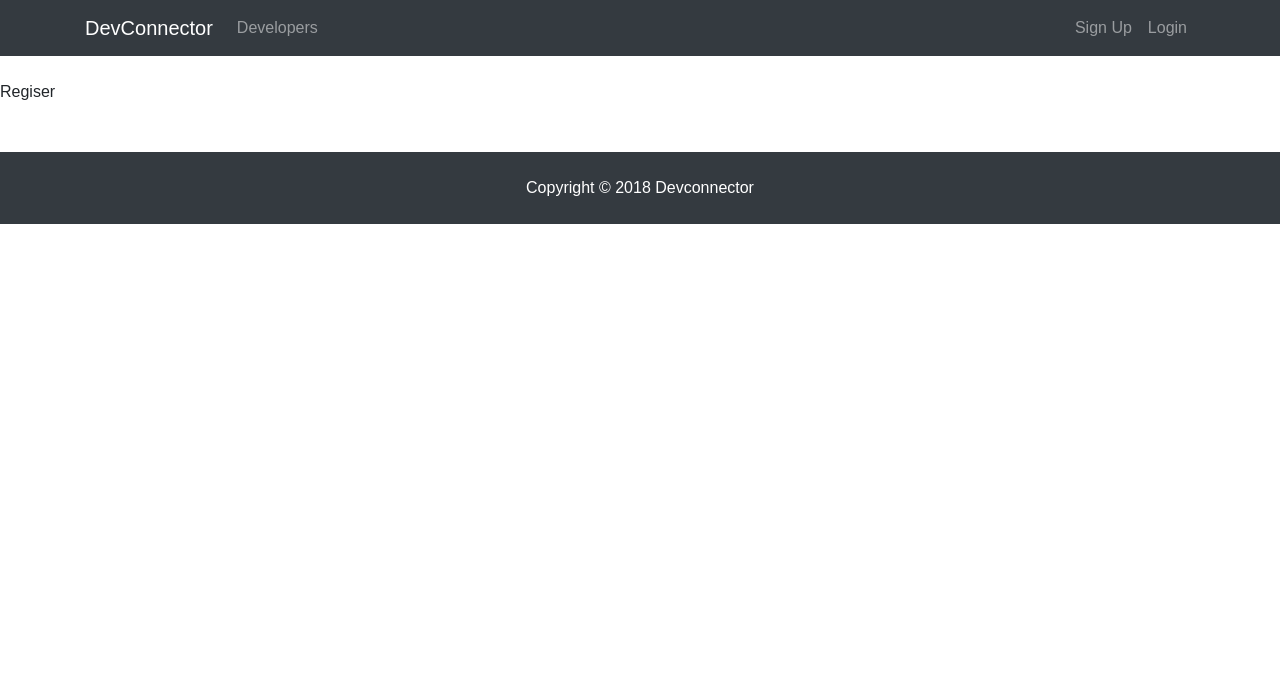
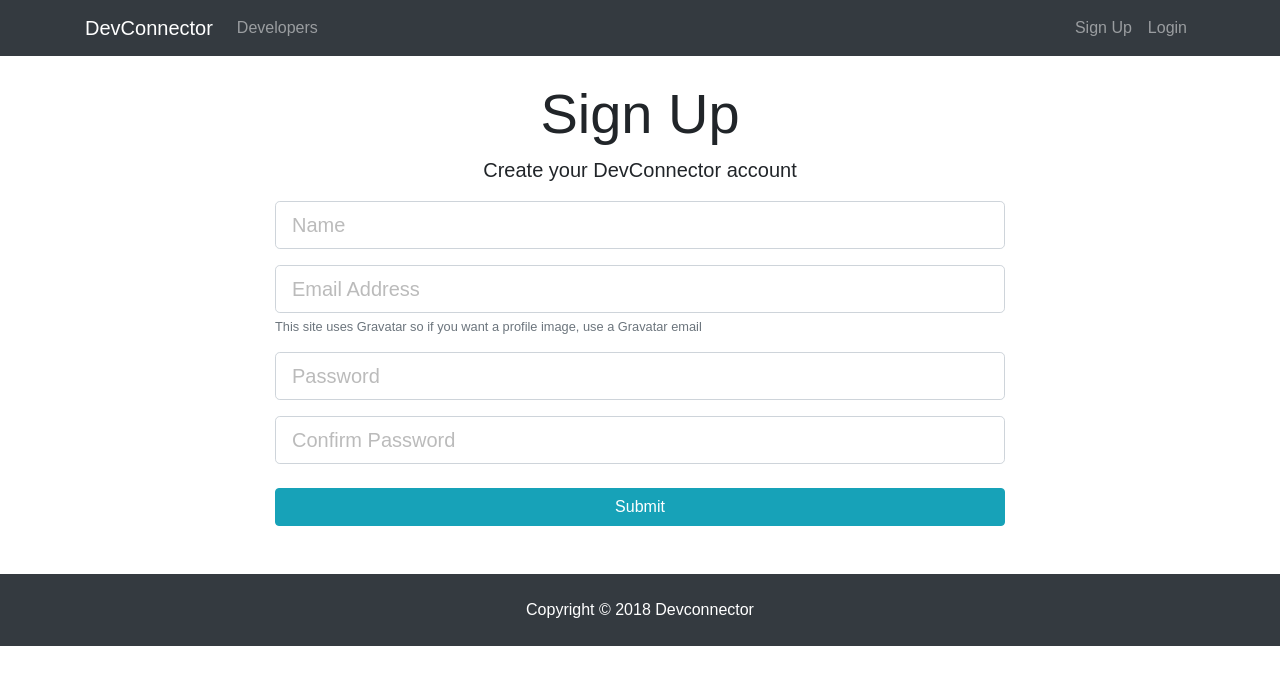
Before and after one commit to anku255/Devconnector, a React (Create React App) app in the folder client/: page /register in a window 1280 px wide. Shown: the top 684 px of the page. Built offline with nearby package versions, Linux system fonts and the light colour scheme.

Commit message:
📝Add Login and Register components

```diff
--- a/client/src/components/auth/Login.js
+++ b/client/src/components/auth/Login.js
@@ -1,8 +1,73 @@
 import React, { Component } from 'react';
 
 class Login extends Component {
+  constructor(props) {
+    super(props);
+    this.state = {
+      email: '',
+      password: '',
+      errors: {}
+    };
+
+    this.onChange = this.onChange.bind(this);
+    this.onSubmit = this.onSubmit.bind(this);
+  }
+
+  onChange(e) {
+    this.setState({
+      [e.target.name]: e.target.value
+    });
+  }
+
+  onSubmit(e) {
+    e.preventDefault();
+
+    const user = {
+      email: this.state.email,
+      password: this.state.password
+    };
+
+    console.log(user);
+  }
+
   render() {
-    return <div>Login</div>;
+    return (
+      <div className="login">
+        <div className="container">
+          <div className="row">
+            <div className="col-md-8 m-auto">
+              <h1 className="display-4 text-center">Log In</h1>
+              <p className="lead text-center">
+                Sign in to your DevConnector account
+              </p>
+              <form onSubmit={this.onSubmit}>
+                <div className="form-group">
+                  <input
+                    type="email"
+                    className="form-control form-control-lg"
+                    placeholder="Email Address"
+                    name="email"
+                    value={this.state.email}
+                    onChange={this.onChange}
+                  />
+                </div>
+                <div className="form-group">
+                  <input
+                    type="password"
+                    className="form-control form-control-lg"
+                    placeholder="Password"
+                    name="password"
+                    value={this.state.password}
+                    onChange={this.onChange}
+                  />
+                </div>
+                <input type="submit" className="btn btn-info btn-block mt-4" />
+              </form>
+            </div>
+          </div>
+        </div>
+      </div>
+    );
   }
 }
 
--- a/client/src/components/auth/Register.js
+++ b/client/src/components/auth/Register.js
@@ -1,8 +1,101 @@
 import React, { Component } from 'react';
 
 class Register extends Component {
+  constructor(props) {
+    super(props);
+    this.state = {
+      name: '',
+      email: '',
+      password: '',
+      password2: '',
+      errors: {}
+    };
+
+    this.onChange = this.onChange.bind(this);
+    this.onSubmit = this.onSubmit.bind(this);
+  }
+
+  onChange(e) {
+    this.setState({
+      [e.target.name]: e.target.value
+    });
+  }
+
+  onSubmit(e) {
+    e.preventDefault();
+
+    const newUser = {
+      name: this.state.name,
+      email: this.state.email,
+      password: this.state.password,
+      password2: this.state.password2
+    };
+
+    console.log(newUser);
+  }
+
   render() {
-    return <div>Regiser</div>;
+    return (
+      <div className="register">
+        <div className="container">
+          <div className="row">
+            <div className="col-md-8 m-auto">
+              <h1 className="display-4 text-center">Sign Up</h1>
+              <p className="lead text-center">
+                Create your DevConnector account
+              </p>
+              <form onSubmit={this.onSubmit}>
+                <div className="form-group">
+                  <input
+                    type="text"
+                    className="form-control form-control-lg"
+                    placeholder="Name"
+                    name="name"
+                    value={this.state.name}
+                    onChange={this.onChange}
+                  />
+                </div>
+                <div className="form-group">
+                  <input
+                    type="email"
+                    className="form-control form-control-lg"
+                    placeholder="Email Address"
+                    name="email"
+                    value={this.state.email}
+                    onChange={this.onChange}
+                  />
+                  <small className="form-text text-muted">
+                    This site uses Gravatar so if you want a profile image, use
+                    a Gravatar email
+                  </small>
+                </div>
+                <div className="form-group">
+                  <input
+                    type="password"
+                    className="form-control form-control-lg"
+                    placeholder="Password"
+                    name="password"
+                    value={this.state.password}
+                    onChange={this.onChange}
+                  />
+                </div>
+                <div className="form-group">
+                  <input
+                    type="password"
+                    className="form-control form-control-lg"
+                    placeholder="Confirm Password"
+                    name="password2"
+                    value={this.state.password2}
+                    onChange={this.onChange}
+                  />
+                </div>
+                <input type="submit" className="btn btn-info btn-block mt-4" />
+              </form>
+            </div>
+          </div>
+        </div>
+      </div>
+    );
   }
 }
 
```
